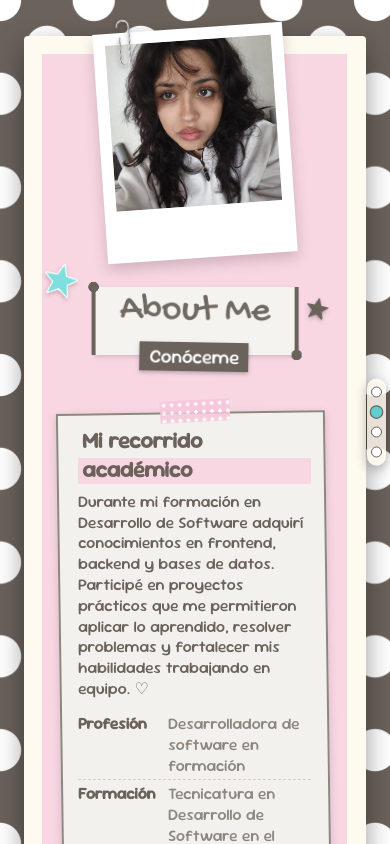
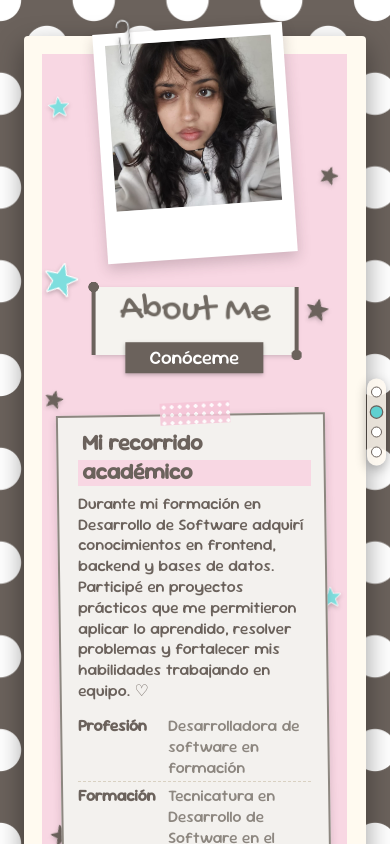
Before and after one commit to lucerolasala/lucero-cute-portfolio, a React (Vite) app: page / in a window 390 px wide. Both pictures are taken after a click on the button 376 px from the left and 412 px from the top of the page. Shown: the top 844 px of the page. Built offline with nearby package versions, Linux system fonts and the light colour scheme; a web font is replaced by a local one.

Commit message:
Agrego estrellas para modo celular

```diff
--- a/src/screens/SobreMi.css
+++ b/src/screens/SobreMi.css
@@ -338,10 +338,16 @@
   .sm-foto { margin: -56px auto 10px; width: 190px; } .sm-titulo h1 { font-size: 38px; padding: 4px 26px 12px; }
   .sm-titulo h1 { font-size: 38px; padding: 4px 26px 22px; }
   .sm-titulo .sm-nombre {
-    font-size: 19px;
-    width: 54%;
-    margin: -12px auto 0;
-  }
+  font-size: 19px;
+  width: fit-content;       /* se adapta al texto, no se aprieta */
+  min-width: 54%;
+  padding: 3px 24px;
+  margin: -12px auto 0;
+  rotate: -1deg;            /* alineada con el cartel */
+}
+/* Las 4 estrellas del título también en celular, ajustadas al espacio */
+  .sm-titulo .sm-e3 { left: -18%;  top: 60%; width: 14%; }
+  .sm-titulo .sm-e4 { left: auto; right: -14%; top: 80%; width: 9%; }
   .sm-titulo { margin-bottom: 40px; }
   .sm-e3, .sm-e4 { display: none; }
   .sm-e1 { left: -8%; }
@@ -358,3 +364,35 @@
   .caja h2,
   .sm-contacto h2 { background-size: 100% 100%; }
 }
+
+/* Estrellas decorativas por los bordes de la hoja: solo en celular */
+.sm-deco { display: none; }
+
+@media (max-width: 800px) {
+  .sm-hoja { position: relative; }
+
+  .sm-deco {
+    display: block;
+    position: absolute;
+    inset: 0;
+    z-index: 0;          /* las tarjetas quedan por encima */
+    pointer-events: none;
+  }
+
+  .sm-d {
+    position: absolute;
+    filter: drop-shadow(0 2px 2px rgba(0, 0, 0, 0.2));
+    transform-origin: center;
+    animation:
+      pop-estrella 0.6s cubic-bezier(0.34, 1.56, 0.64, 1) var(--d, 1.2s) backwards,
+      balanceo var(--t, 5s) ease-in-out calc(var(--d, 1.2s) + 0.6s) infinite;
+  }
+  .sm-d.d1 { left: 2%;  top: 3%;  width: 7%; rotate: -12deg; --d: 1.2s;  --t: 5s; }
+  .sm-d.d2 { right: 3%; top: 8%;  width: 6%; rotate: 14deg;  --d: 1.35s; --t: 6s; }
+  .sm-d.d3 { left: 1%;  top: 24%; width: 6%; rotate: 10deg;  --d: 1.5s;  --t: 5.5s; }
+  .sm-d.d4 { right: 2%; top: 38%; width: 7%; rotate: -8deg;  --d: 1.65s; --t: 4.5s; }
+  .sm-d.d5 { left: 3%;  top: 55%; width: 7%; rotate: -14deg; --d: 1.8s;  --t: 5s; }
+  .sm-d.d6 { right: 3%; top: 66%; width: 6%; rotate: 12deg;  --d: 1.95s; --t: 6s; }
+  .sm-d.d7 { left: 2%;  top: 80%; width: 6%; rotate: 8deg;   --d: 2.1s;  --t: 5.5s; }
+  .sm-d.d8 { right: 2%; top: 92%; width: 7%; rotate: -10deg; --d: 2.25s; --t: 4.5s; }
+}
--- a/src/screens/SobreMi.jsx
+++ b/src/screens/SobreMi.jsx
@@ -19,6 +19,16 @@ export default function SobreMi() {
   return (
     <section className="sm">
       <div className="sm-hoja">
+        <div className="sm-deco" aria-hidden="true">
+          <Estrella className="sm-d d1" color="#7fdede" borde />
+          <Estrella className="sm-d d2" />
+          <Estrella className="sm-d d3" />
+          <Estrella className="sm-d d4" color="#7fdede" borde />
+          <Estrella className="sm-d d5" />
+          <Estrella className="sm-d d6" />
+          <Estrella className="sm-d d7" color="#7fdede" borde />
+          <Estrella className="sm-d d8" />
+        </div>
         <div className="sm-foto">
           <Polaroid />
         </div>
```
